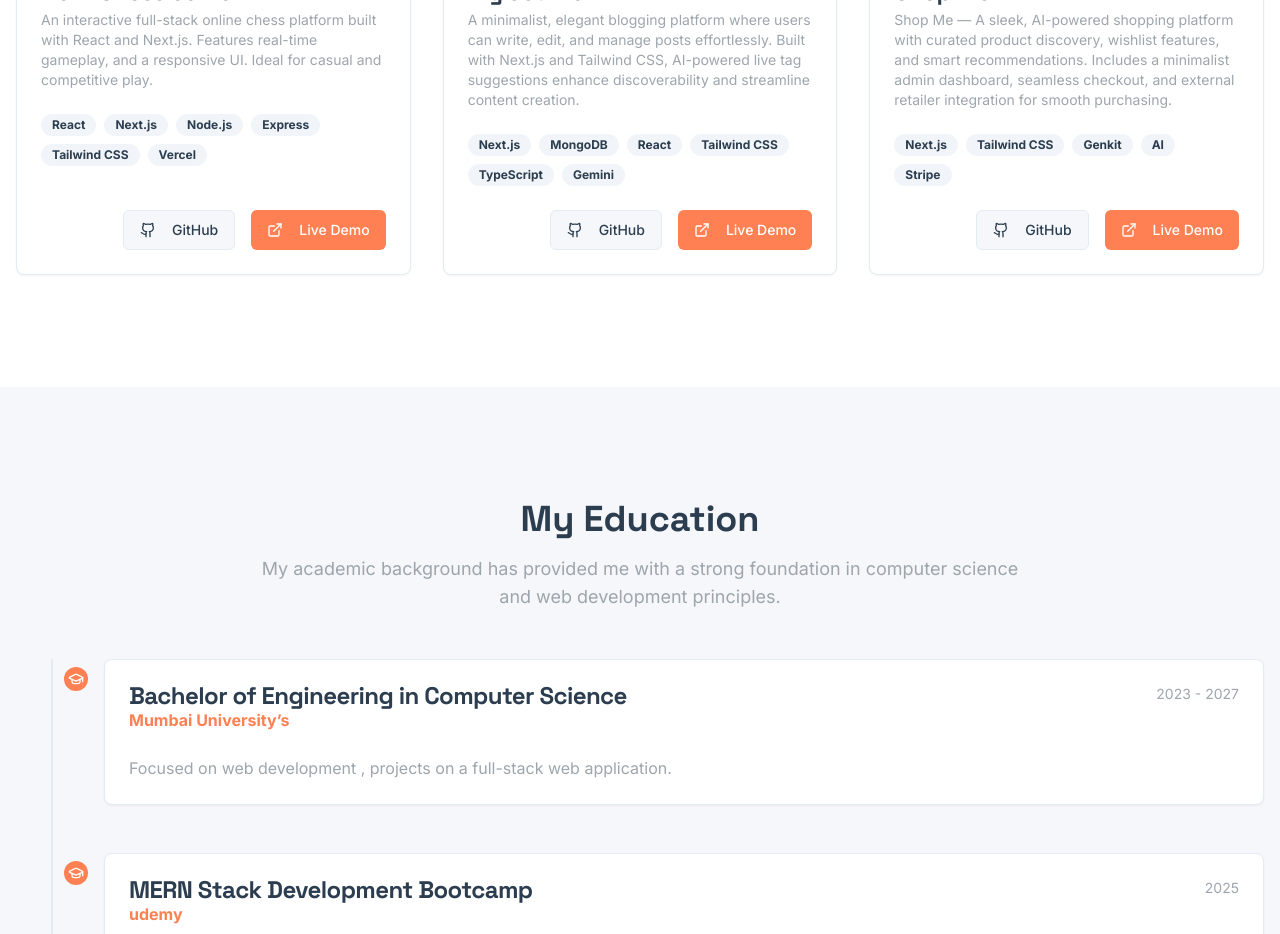
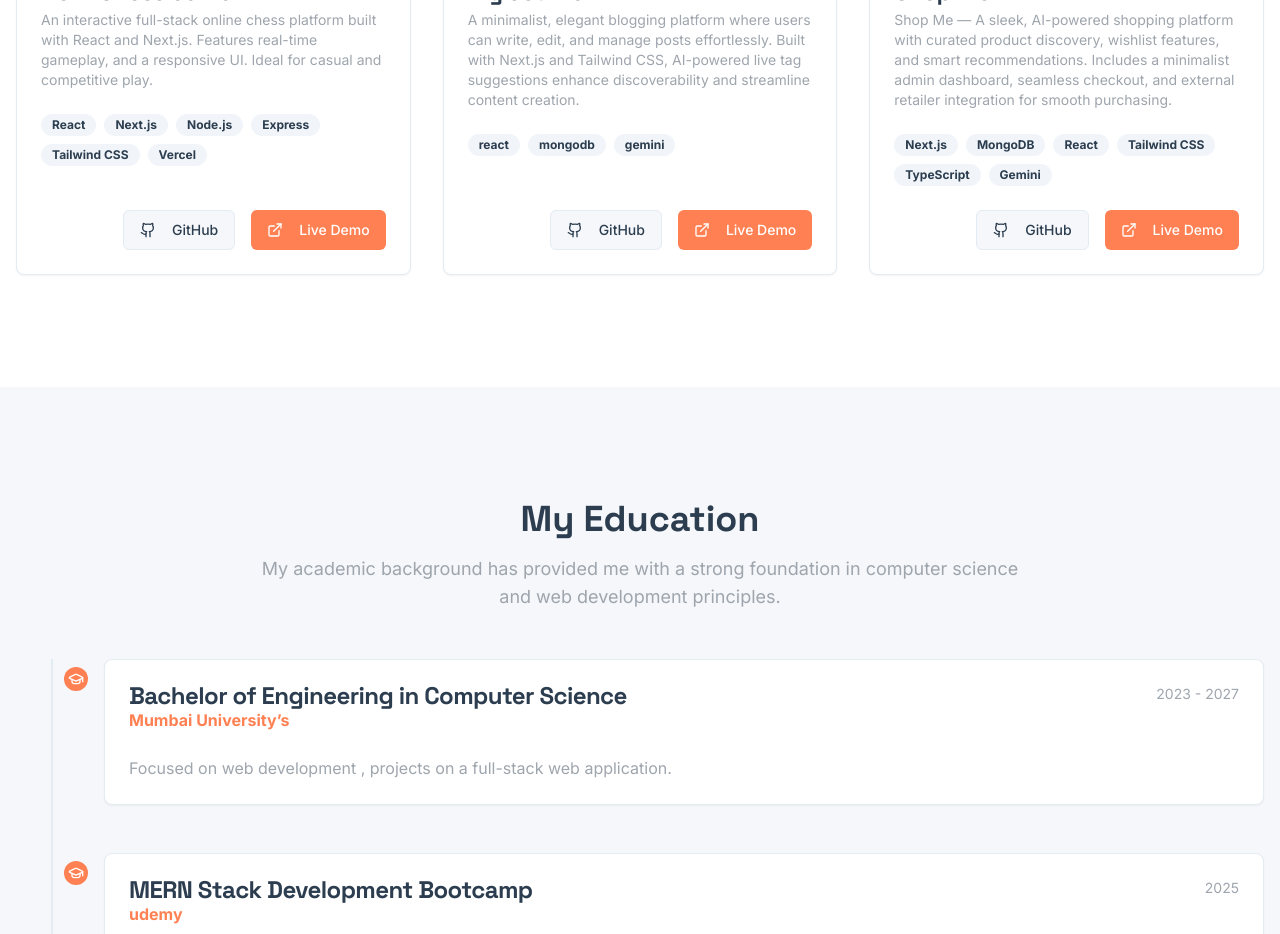
Before and after one commit to yashpawar69/Portfolio_2, a Next.js app: page / in a window 1280 px wide. Shown: the part 2100-3034 px from the top of the page. Built offline with nearby package versions, Linux system fonts and the light colour scheme.

Commit message:
update
,

Find this element:

  <div class="flex f

```diff
--- a/src/components/projects-section.tsx
+++ b/src/components/projects-section.tsx
@@ -19,7 +19,7 @@ const projects = [
     title: 'My Journal',
     description: 'A minimalist, elegant blogging platform where users can write, edit, and manage posts effortlessly. Built with Next.js and Tailwind CSS, AI-powered live tag suggestions enhance discoverability and streamline content creation.',
     image: 'https://placehold.co/600x400.png',
-    technologies: ['Next.js', 'MongoDB', 'React', 'Tailwind CSS', 'TypeScript', 'Gemini'],
+    technologies: ['react', 'mongodb', 'gemini'],
     liveUrl: '#',
     githubUrl: '#',
     aiHint: 'blog writing interface',
@@ -28,7 +28,7 @@ const projects = [
     title: 'Shop Me',
     description: 'Shop Me — A sleek, AI-powered shopping platform with curated product discovery, wishlist features, and smart recommendations. Includes a minimalist admin dashboard, seamless checkout, and external retailer integration for smooth purchasing.',
     image: 'https://placehold.co/600x400.png',
-    technologies: ['Next.js', 'Tailwind CSS', 'Genkit', 'AI', 'Stripe'],
+    technologies: ['Next.js', 'MongoDB', 'React', 'Tailwind CSS', 'TypeScript', 'Gemini'],
     liveUrl: '#',
     githubUrl: '#',
     aiHint: 'online shopping',
```
